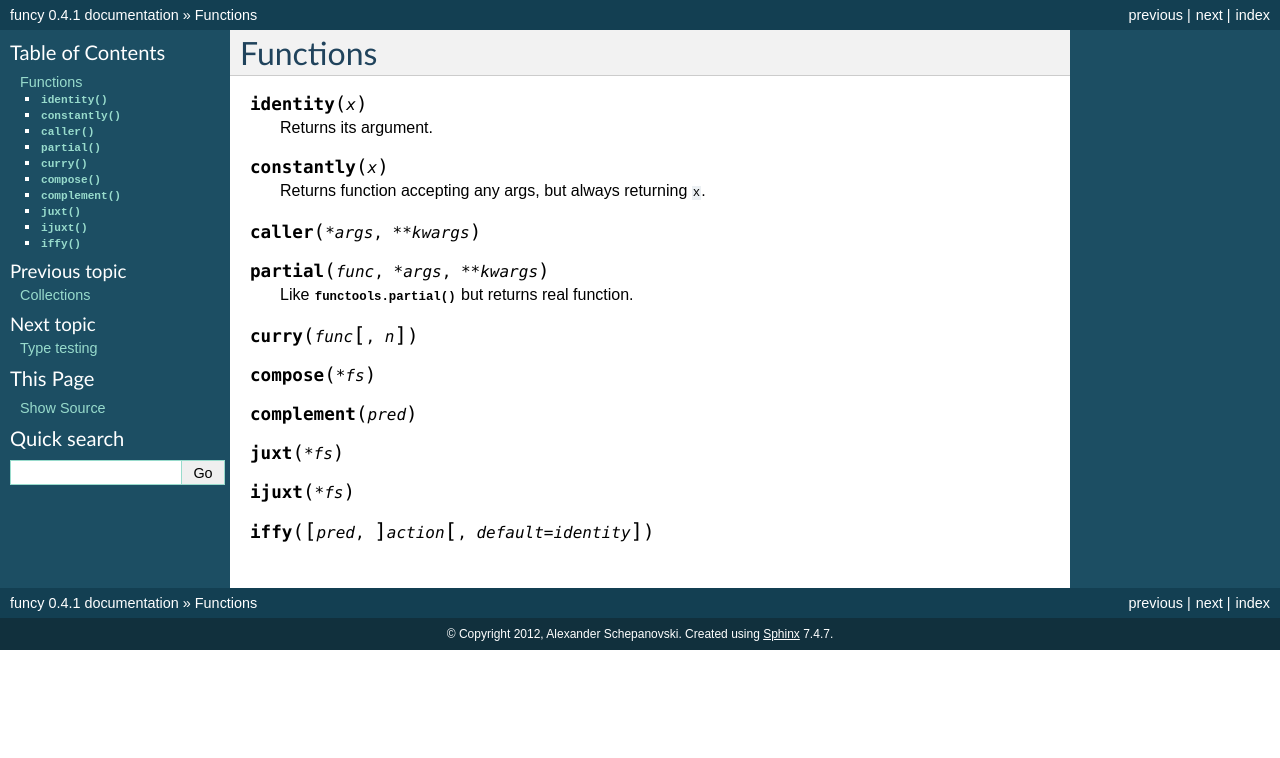
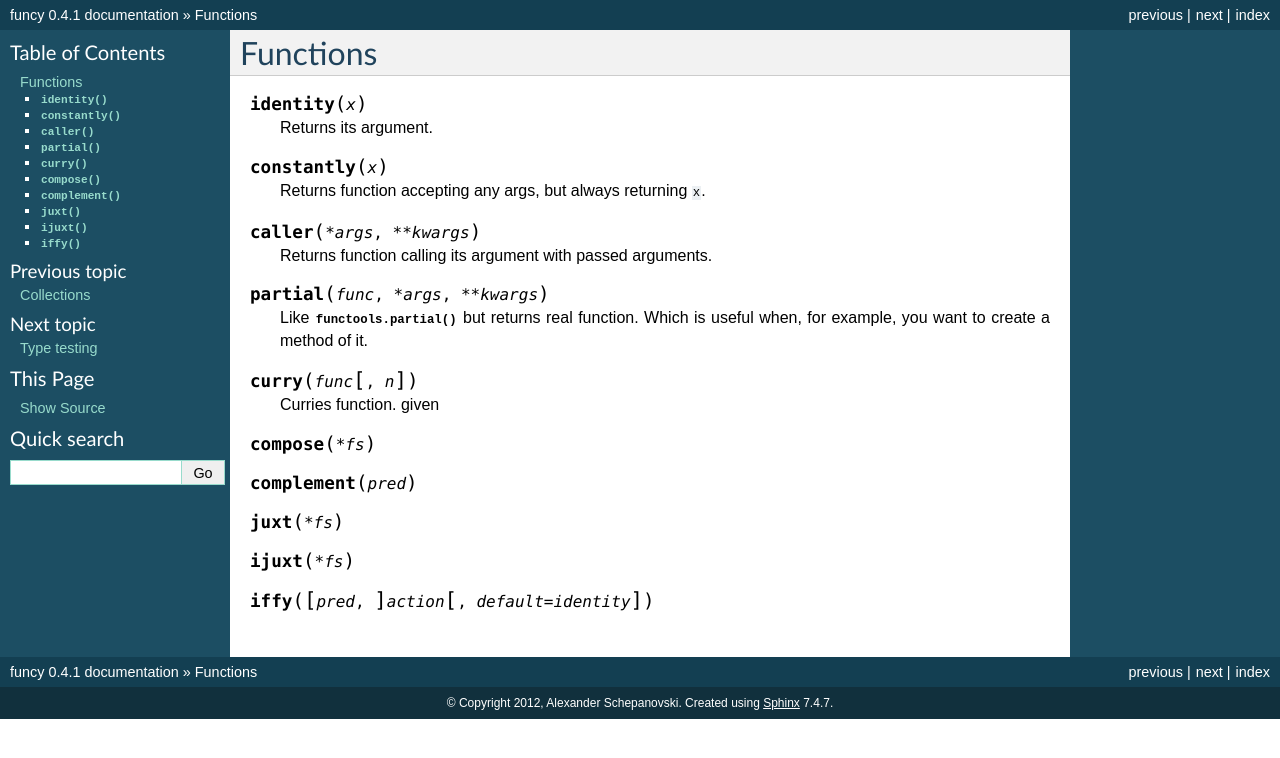
Before and after one commit to Jamaal224/funcy, a Sphinx documentation site: the page built from docs/funcs.rst, in a window 1280 px wide. Shown: the top 758 px of the page. Built offline with Sphinx 7.4.7, drawn with Linux system fonts in a browser that asks for light colours; pages that are not in the unit, such as notebooks, are missing from menus.

Commit message:
Docs for caller(), partial() and curry()

```diff
--- a/docs/funcs.rst
+++ b/docs/funcs.rst
@@ -12,12 +12,20 @@ Functions
 
 
 .. function:: caller(*args, **kwargs)
+
+    Returns function calling its argument with passed arguments.
+
+
 .. function:: partial(func, *args, **kwargs)
 
-    Like :func:`functools.partial` but returns real function.
+    Like :func:`functools.partial` but returns real function. Which is useful when, for example, you want to create a method of it.
 
 
 .. function:: curry(func[, n])
+
+    Curries function. given
+
+
 .. function:: compose(*fs)
 .. function:: complement(pred)
 .. function:: juxt(*fs)
```
